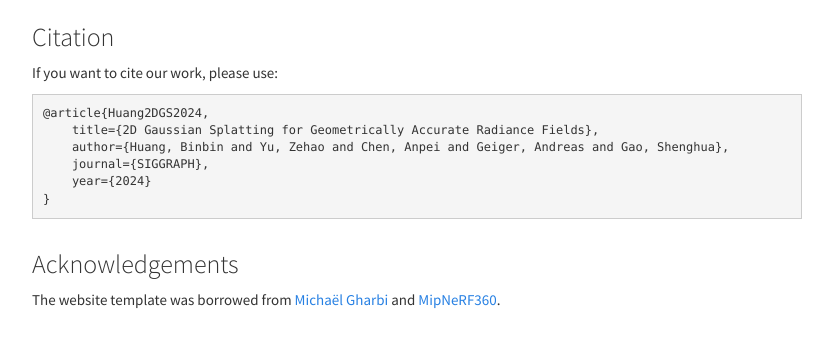
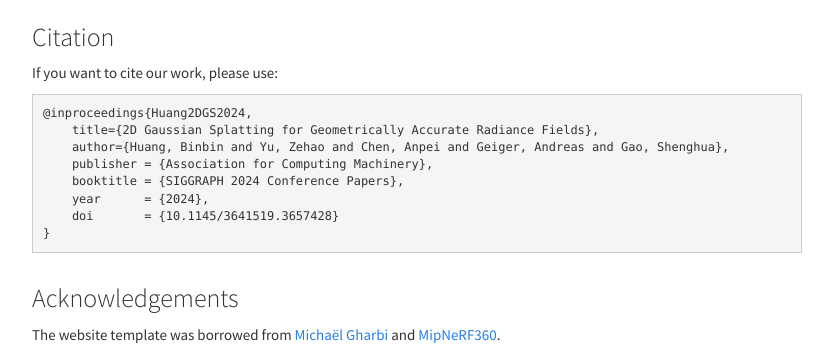
Before and after one commit to surfsplatting/surfsplatting.github.io, a plain HTML site: page index.html in a window 1280 px wide. Shown: the part 3435-3790 px from the top of the page, without its empty margins (223-1056 px from the left). Before the commit the page ends 3756 px from the top, so only its background shows below. Drawn offline with nearby package versions, Linux system fonts and the light colour scheme; some packages are replaced by stand-ins of ours; a script that the page names is missing.

Commit message:
update citation

```diff
--- a/index.html
+++ b/index.html
@@ -290,11 +290,13 @@
                     If you want to cite our work, please use:
                 </p>
 <pre style="font-size: 12px;">
-@article{Huang2DGS2024,
+@inproceedings{Huang2DGS2024,
     title={2D Gaussian Splatting for Geometrically Accurate Radiance Fields},
     author={Huang, Binbin and Yu, Zehao and Chen, Anpei and Geiger, Andreas and Gao, Shenghua},
-    journal={SIGGRAPH},
-    year={2024}
+    publisher = {Association for Computing Machinery},
+    booktitle = {SIGGRAPH 2024 Conference Papers},
+    year      = {2024},
+    doi       = {10.1145/3641519.3657428}
 }</pre>
             </div>
         </div>
```
